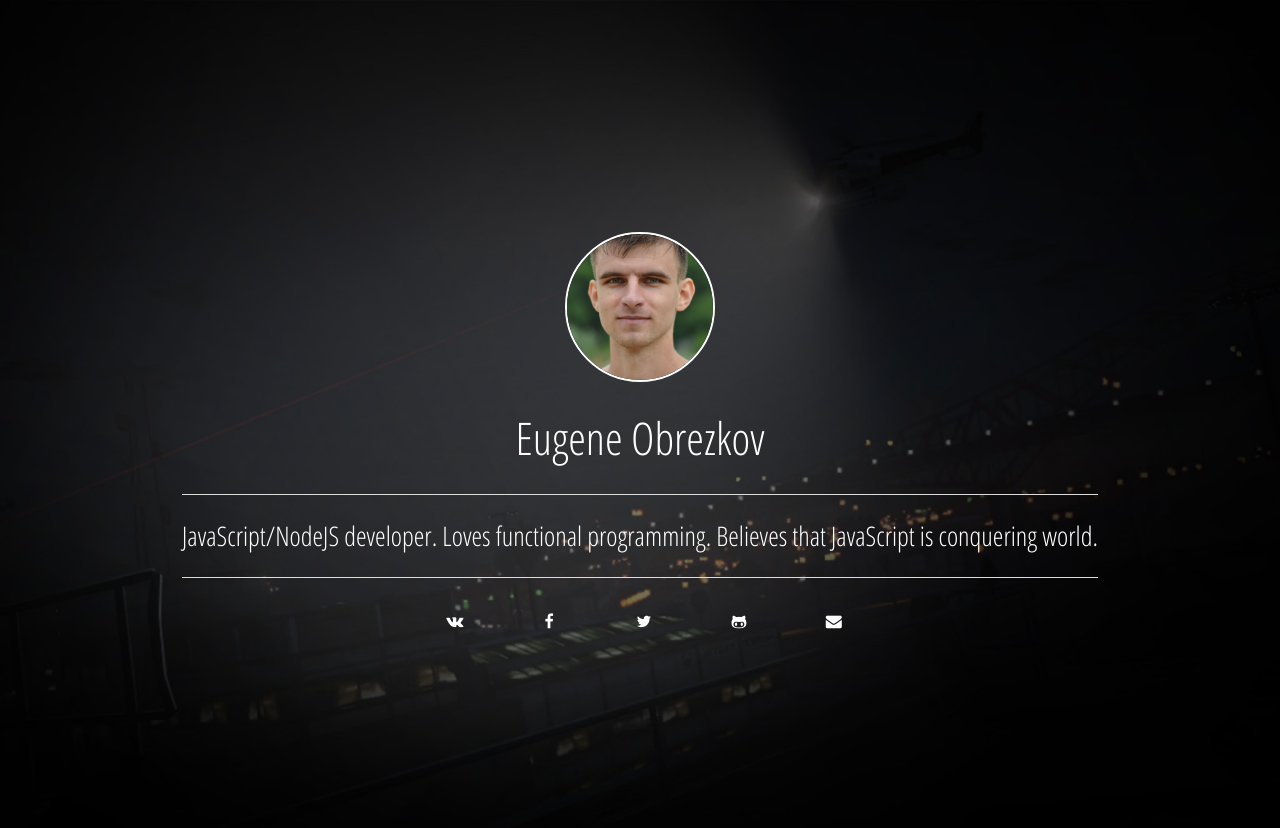
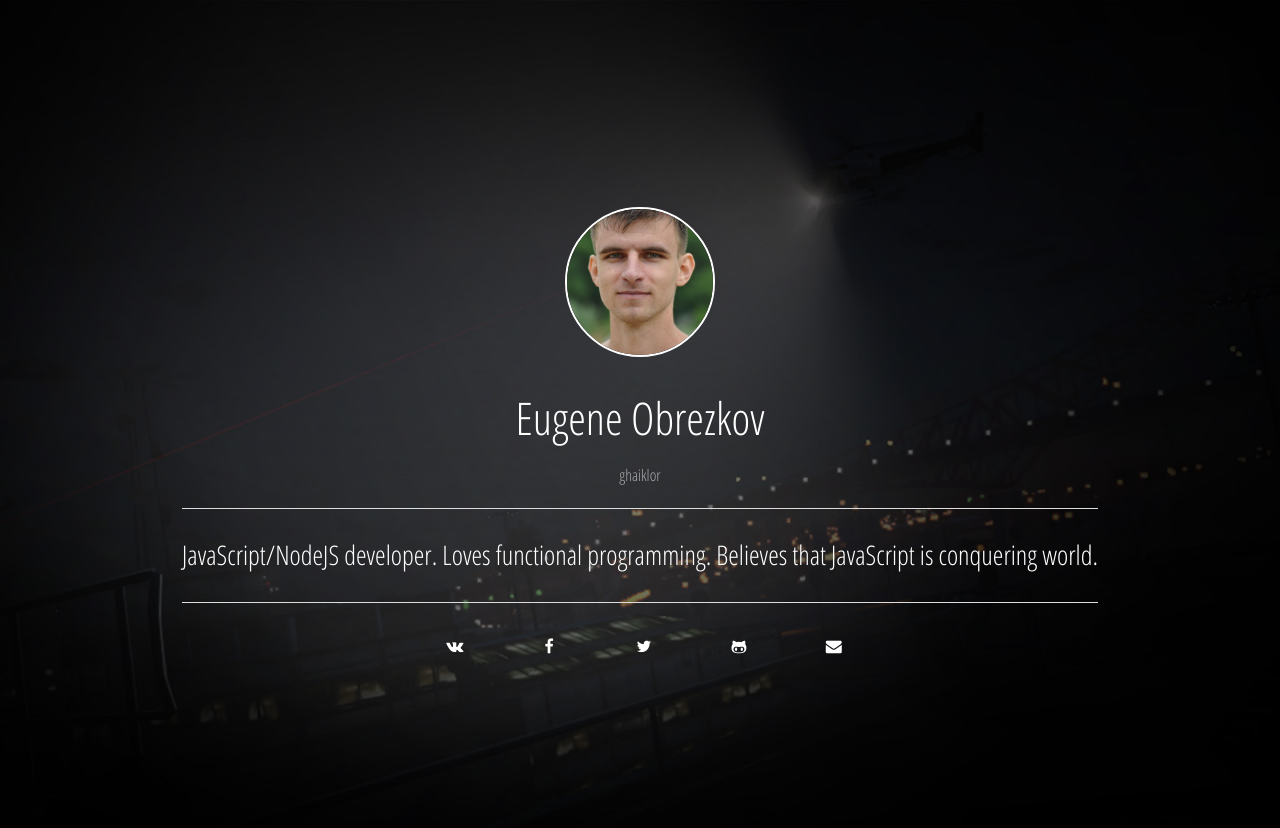
Before and after one commit to ghaiklor/ghaiklor.com, a Jekyll site: the page built from index.html, in a window 1280 px wide. Shown: the top 828 px of the page. Built offline with Jekyll 4.4.1, drawn with Linux system fonts in a browser that asks for light colours.

Commit message:
Add nickname

```diff
--- a/assets/css/styles.css
+++ b/assets/css/styles.css
@@ -36,23 +36,34 @@ h1, h2, h3, h4, h5, h6, a, p, span, img {
   -webkit-filter: grayscale(0);
   filter: grayscale(0);
   border-radius: 50%;
-  width: 150px;
-  height: 150px;
+  max-width: 150px;
+  max-height: 150px;
+  width: auto;
+  height: auto;
   border: 2px solid white;
+  margin-bottom: 1rem;
 }
 
 .landing-page .my-photo:hover {
-  -webkit-filter: grayscale(0.5);
-  filter: grayscale(0.5);
+  -webkit-filter: grayscale(0.3);
+  filter: grayscale(0.3);
+  box-shadow: 0 0 10px rgba(255, 255, 255, 0.7);
 }
 
 .landing-page .my-name {
+  display: block;
   font-size: 5vh;
-  margin-top: 1.25rem;
+  line-height: 10vh;
+}
+
+.landing-page .my-nickname {
+  display: block;
+  color: rgba(255, 255, 255, 0.6);
 }
 
 .landing-page .my-description {
   font-size: 3vh;
+  line-height: 6vh;
 }
 
 .landing-page .contacts-group .contacts-item {
--- a/index.html
+++ b/index.html
@@ -7,7 +7,10 @@ layout: default
       <img class="my-photo" src="/assets/images/me.jpg" alt="Eugene Obrezkov's photo"/>
     </a>
 
-    <p class="my-name">Eugene Obrezkov</p>
+    <p>
+      <span class="my-name">Eugene Obrezkov</span>
+      <span class="my-nickname">ghaiklor</span>
+    </p>
 
     <hr/>
     <p class="my-description">{{ site.description }}</p>
```
